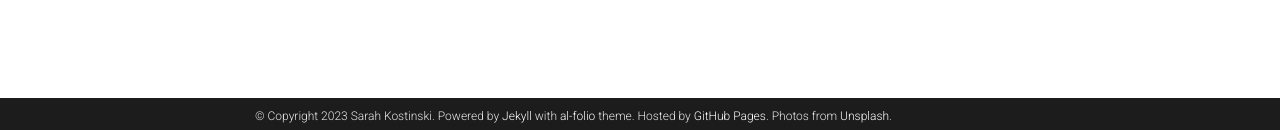
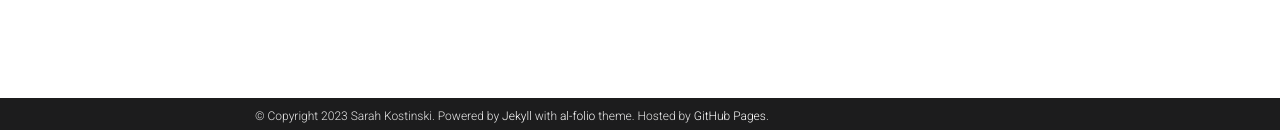
Before and after one commit to skostinski/skostinski.github.io, a Jekyll site: the page built from _pages/publications.md, in a window 1280 px wide. Shown: the part 767-897 px from the top of the page. Built offline with Jekyll 4.4.1, drawn with Linux system fonts in a browser that asks for light colours; comment, search, counter and statistics services are not loaded; a style sheet for code colours, icons or effects is not loaded; some of the changed lines change nothing that is shown.

Commit message:
Update _config.yml

```diff
--- a/_config.yml
+++ b/_config.yml
@@ -11,7 +11,6 @@
 footer_text: >
   Powered by <a href="https://jekyllrb.com/" target="_blank">Jekyll</a> with <a href="https://github.com/alshedivat/al-folio">al-folio</a> theme.
   Hosted by <a href="https://pages.github.com/" target="_blank">GitHub Pages</a>.
-  Photos from <a href="https://unsplash.com" target="_blank">Unsplash</a>.
 keywords: jekyll, jekyll-theme, academic-website, portfolio-website  # add your own keywords or leave empty
 
 lang: en # the language of your site (for example: en, fr, cn, ru, etc.)
@@ -40,7 +39,7 @@
 # will use title and url fields
 # Take a look to https://github.com/jekyll/jekyll-feed for more customization
 
-rss_icon: true
+# rss_icon: true
 
 # -----------------------------------------------------------------------------
 # Layout
@@ -272,8 +271,8 @@
 
 scholar:
 
-  last_name: [Einstein]
-  first_name: [Albert, A.]
+  last_name: [Kostinski]
+  first_name: [Sarah]
 
   style: apa
   locale: en
```
